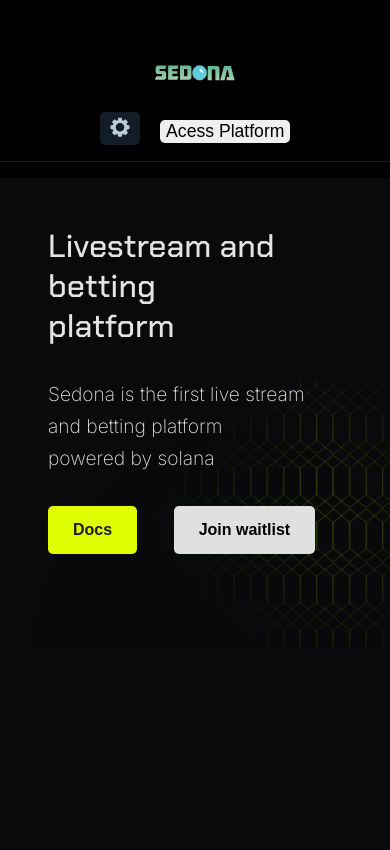
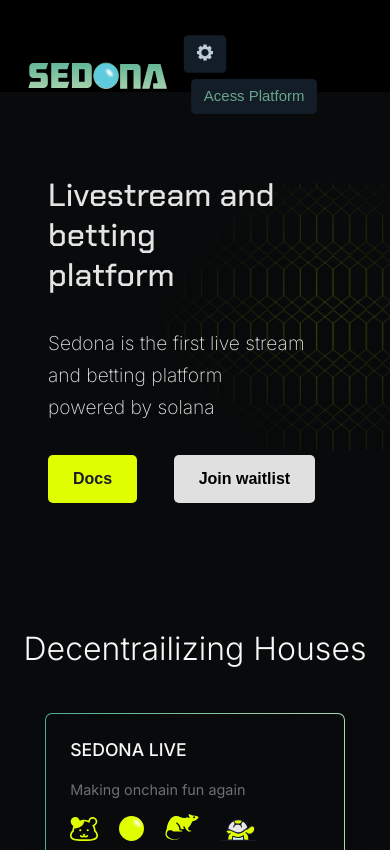
Before and after one commit to gowtherX137/SEDONA, a plain HTML site: page index.html in a window 390 px wide. Shown: the top 850 px of the page. Drawn offline with nearby package versions, Linux system fonts and the light colour scheme.

Commit message:
css modified

```diff
--- a/main.css
+++ b/main.css
@@ -134,55 +134,50 @@
 }
 /* NAV START */
 nav {
+  position: fixed;
+  width: 100%;
   background-color: #000;
-  min-height: 10vh;
+  height: 60px; /* Set the height to 90px */
   padding: 1rem 0;
+  z-index: 1000;
 }
 .nav-content {
-  height: 80%;
-  border-bottom: 1px solid rgb(31, 30, 30);
+  height: auto; /* Adjust this as needed */
+  border-bottom: none;
   padding: 1rem;
   display: flex;
   justify-content: space-between;
+  align-items: center; /* Add this line */
 }
 button {
   outline: none;
-  padding: none;
   cursor: pointer;
   border-style: none;
   border-radius: 5px;
 }
 .setting-button {
   padding: 10px 15px;
-  margin-right: 1rem;
-  font-size: 1rem;
+  font-size: 1rem; /* Make the font-size the same as the access button */
   background-color: #121d28;
   color: #bcc9ce;
 }
-.acess-platform button {
+
+.access-platform-button {
   padding: 10px 15px;
-  font-size: 1rem;
+  font-size: 1.3rem;
   background-color: #121d28;
-  color: #bcc9ce;
+  color: #6ca48b;
+  border: none;
 }
-/* Add the media query at the end */
-@media (max-width: 600px) {
-  .nav-content {
-    flex-direction: column;
-    align-items: center;
+@media screen and (max-width: 768px) {
+  .logo, .setting-button, .access-platform-button {
+    transform: scale(0.85); /* Reduce size by 15% */
   }
-  .setting-button, .acess-platform button {
-    padding: 5px 10px;
-    font-size: 0.9rem;
-  }
-}
-   .logo {
-    width: 80px; /* Adjust as needed */
-    height: 80px; /* Adjust as needed */
 }
 /* HERO START */
 .hero {
-  min-height: 80vh;
+  min-height: 60vh; /* Keep the min-height as before */
+  padding-top: 15vh; /* Increase the top padding */
   background: url("./public/5@2x.png");
   background-position: right;
   background-size: contain;
```
Also changed, not shown: public/access_platform.svg (added).
